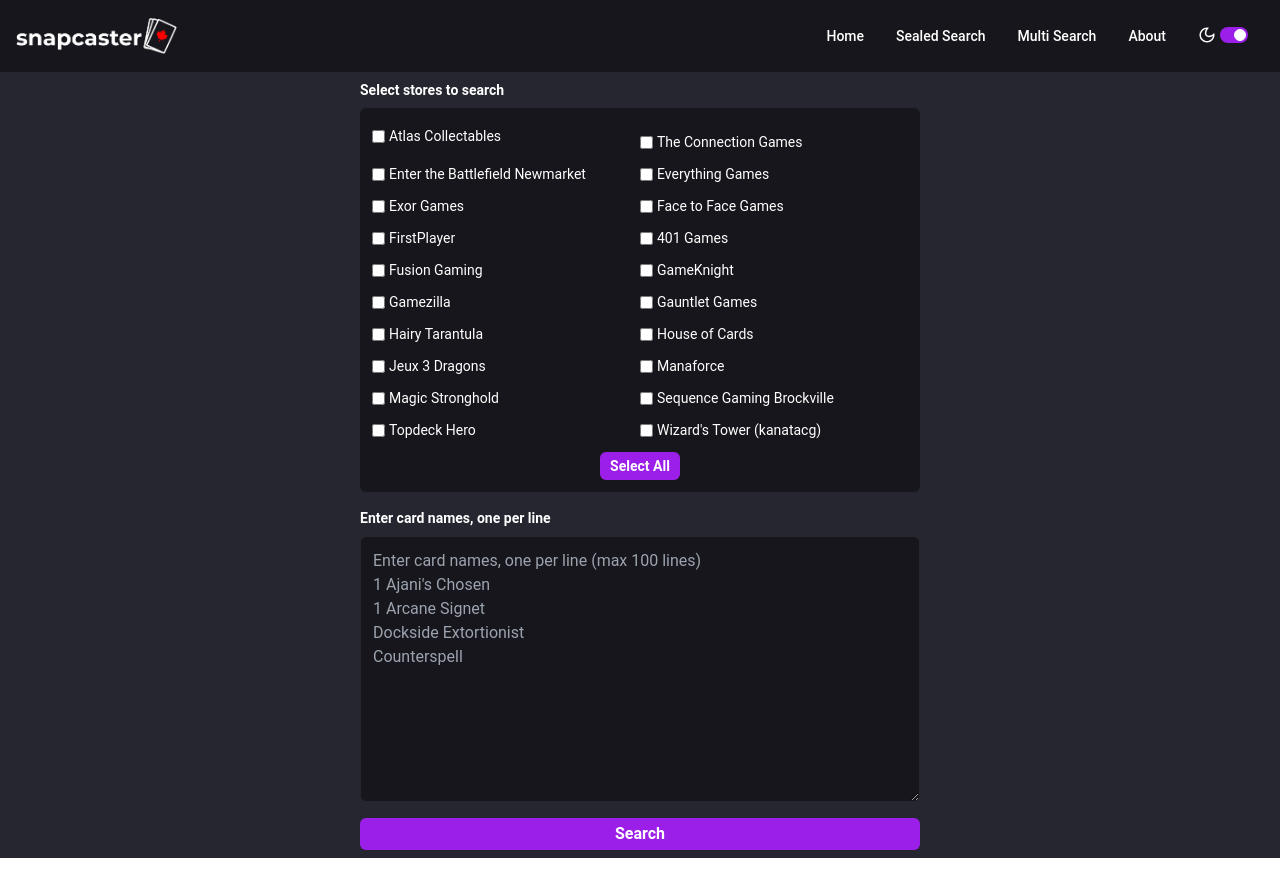
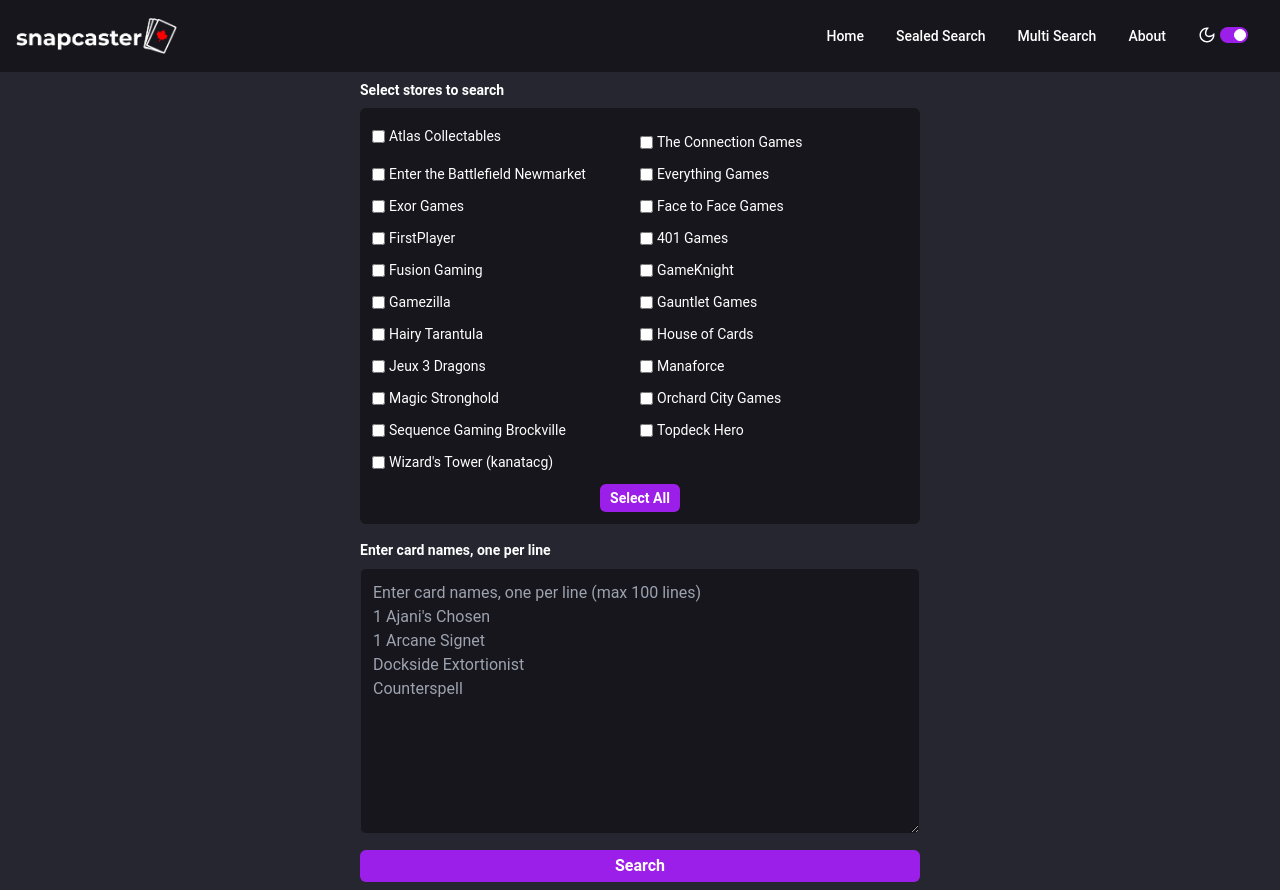
Before and after one commit to chrislegault/snapcasterv2-client, a React (Vite) app: page /multi-search in a window 1280 px wide. Before the commit the page ends 858 px from the top, so only its background shows below. Built offline with nearby package versions, Linux system fonts and the light colour scheme.

Commit message:
adding orchard city games

```diff
--- a/src/components/SearchRow.jsx
+++ b/src/components/SearchRow.jsx
@@ -26,7 +26,7 @@ const websiteLogos = {
   enterthebattlefield: 'https://i.ibb.co/hdnH9fY/enterthebattlefield.png',
   manaforce: 'https://d1rw89lz12ur5s.cloudfront.net/store/manaforce/e58b802e2e334d17aacfbf9954a5400e/large/manaforce%20logo%20attempt%204.png',
   firstplayer: 'https://d1rw89lz12ur5s.cloudfront.net/store/firstplayer/ab9075a71d2949aa8dd1e032f54cf7d8/large/g901%20medium.png',
-
+  orchardcity: 'https://d1rw89lz12ur5s.cloudfront.net/store/orchardcitygames/eb6cb32f84b34b5cbb1c025fc41c9821/large/logo_v1.png',
 };
 
 export default function SearchRow({ cardData }) {
--- a/src/components/StoreRadioButtons.jsx
+++ b/src/components/StoreRadioButtons.jsx
@@ -24,6 +24,7 @@ export default function StoreRadioButtons() {
     'enterthebattlefield',
     'firstplayer',
     'manaforce',
+    'orchardcity',
   ];
   return (
     <div className=" rounded-md bg-gray-300 dark:bg-darkerBackground p-3 ">
@@ -370,6 +371,26 @@ export default function StoreRadioButtons() {
           <label htmlFor="magicstronghold">Magic Stronghold</label>
         </div>
 
+        {/* ORCHARD CITY GAMES */}
+        <div className="flex flex-row col-span-1 space-x-1 items-center accent-primary">
+          <input
+            type="checkbox"
+            id="orchardcity"
+            value="orchardcity"
+            checked={selectedStores.includes('orchardcity')}
+            onChange={e => {
+              if (e.target.checked) {
+                setSelectedStores([...selectedStores, e.target.value]);
+              } else {
+                setSelectedStores(
+                  selectedStores.filter(store => store !== e.target.value),
+                );
+              }
+            }}
+          />
+          <label htmlFor="orchardcity">Orchard City Games</label>
+        </div>
+
         {/* SEQUENCE */}
         <div className="flex flex-row col-span-1 space-x-1 items-center accent-primary">
           <input
```
